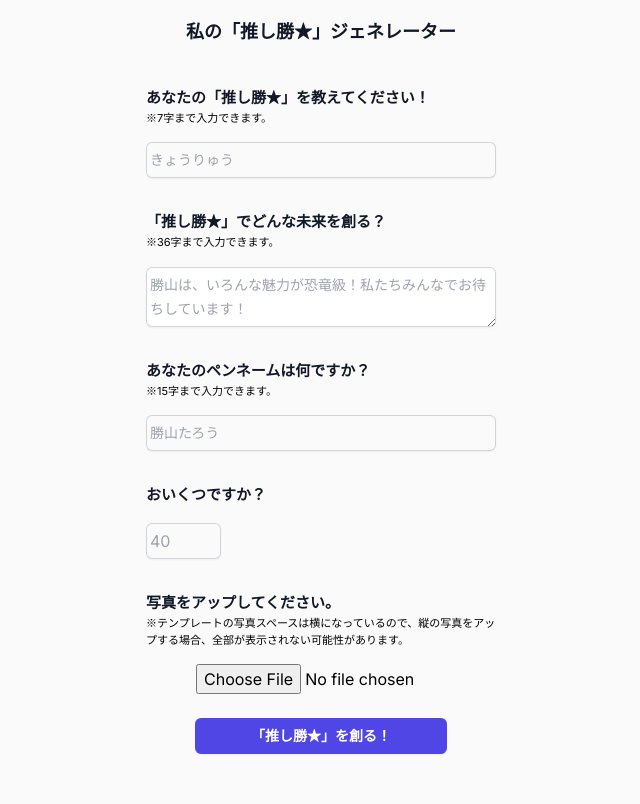
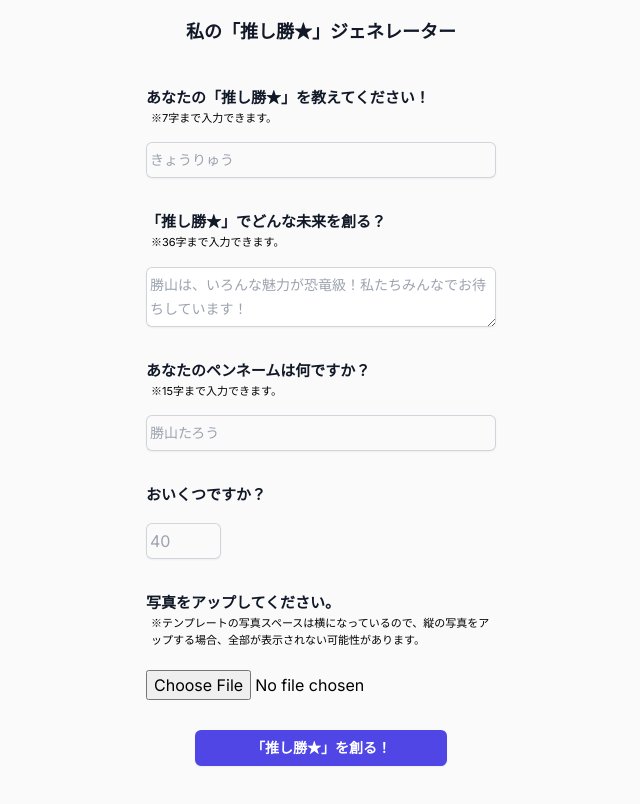
Before and after one commit to cicada-1/oshikatsu-maker-test, a Next.js app: page / in a window 1280 px wide. Shown: the part 284-1088 px from the top of the page, without its empty margins (319-959 px from the left). Built offline with nearby package versions, Linux system fonts and the light colour scheme.

Commit message:
Added slight padding on left of form notes, margin above image input in, and margin below submit button in form.

```diff
--- a/app/globals.css
+++ b/app/globals.css
@@ -51,6 +51,7 @@ body {
 
 .form-note {
   font-size: 11px;
+  padding-left: 5px;
 }
 
 .age-container, .age {
--- a/app/page.tsx
+++ b/app/page.tsx
@@ -227,13 +227,13 @@ export default function Home(this: any) {
                   </div>
                 )}
 
-                <div className="flex flex-col items-center">
+                <div className="image-input mt-4">
                   <input
                     style={{ maxWidth: 250 }}
                     type="file"
                     id="image"
                     name="image"
-                    className=""
+                    className="py-1.5"
                     onChange={imageHandler}
                     required={true}
                     onInvalid={existenceValidity}
@@ -244,7 +244,7 @@ export default function Home(this: any) {
           </div>
         </div>
 
-        <div className="mt-6 flex flex-col items-center gap-x-6">
+        <div className="my-6 flex flex-col items-center gap-x-6">
           <button
             type="submit"
             className="rounded-md bg-indigo-600 px-14 py-2 text-sm font-semibold text-white shadow-sm hover:bg-indigo-500 focus-visible:outline focus-visible:outline-2 focus-visible:outline-offset-2 focus-visible:outline-indigo-600"
```
